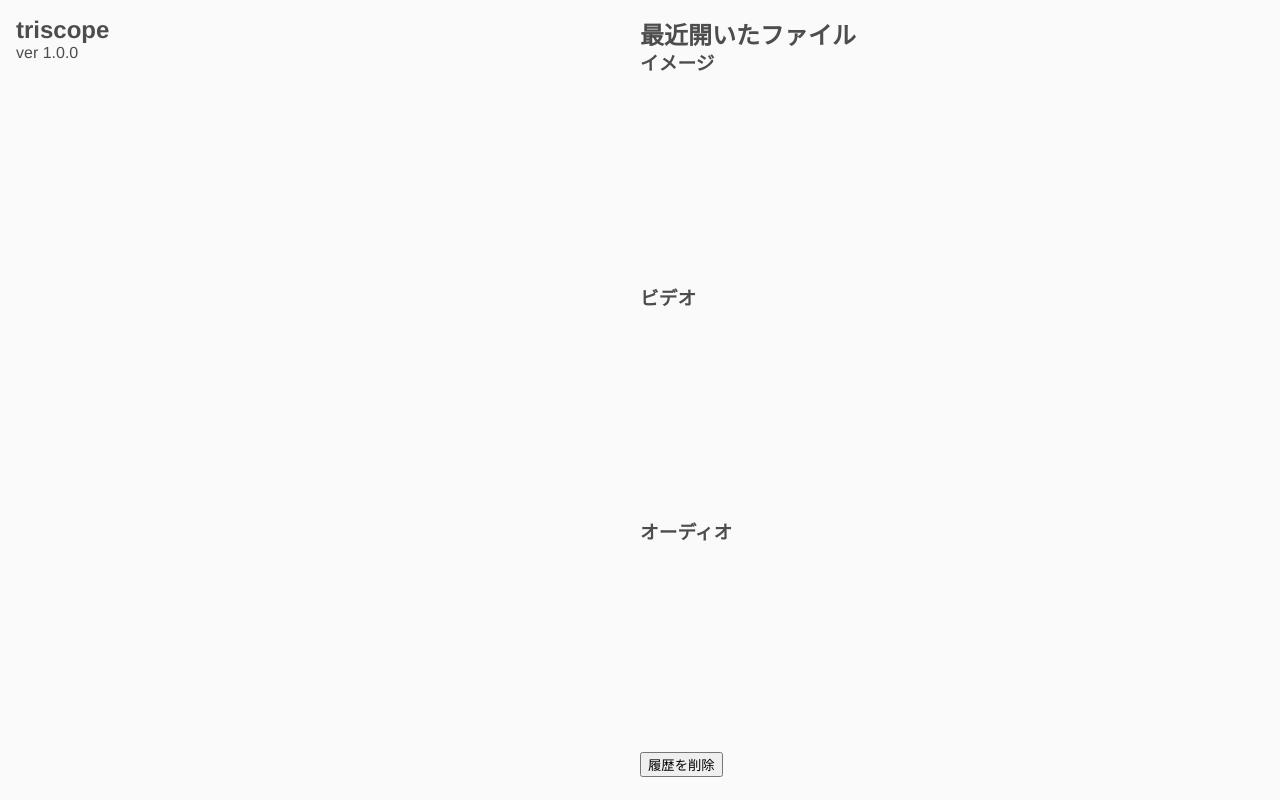
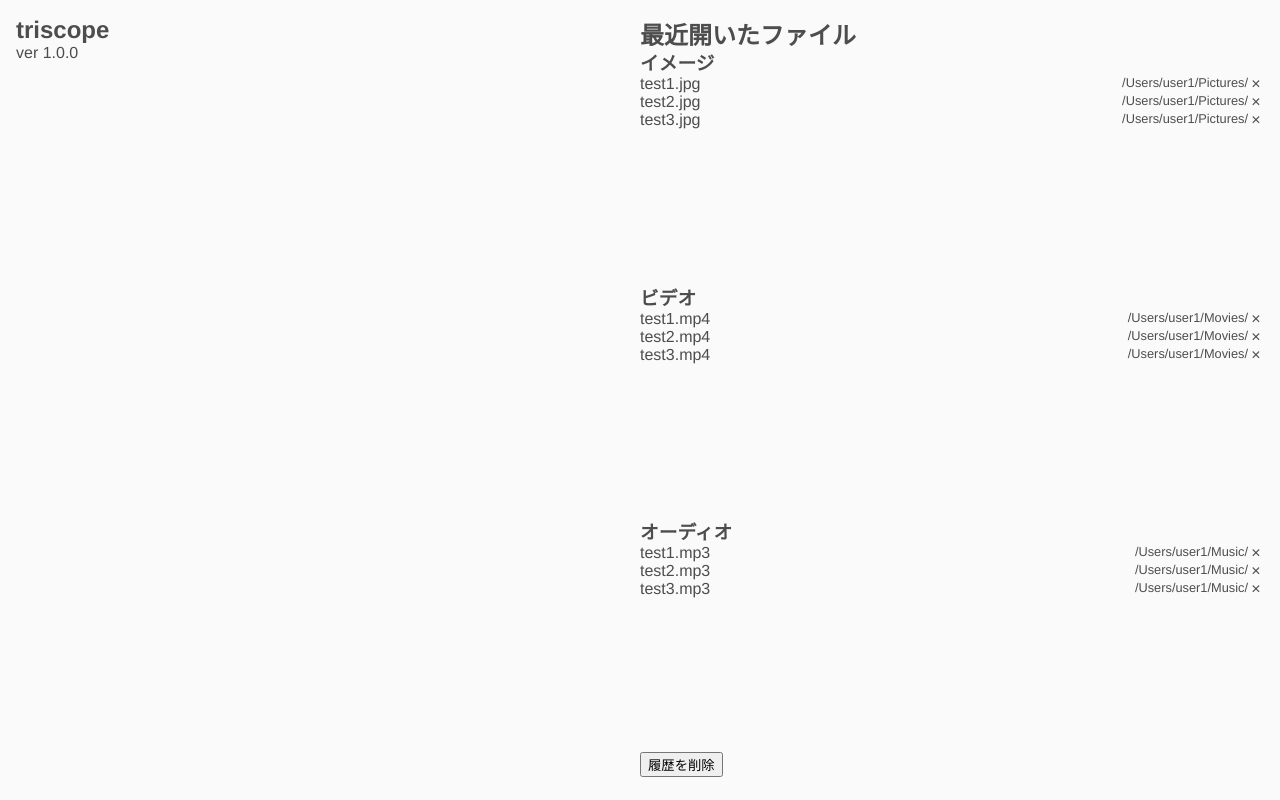
Before and after one commit to aquilaneo/triscope, a Vue app: page / in a window 1280 px wide. Built offline with nearby package versions, Linux system fonts and the light colour scheme.

Commit message:
ファイルリストコンポーネントを作成

```diff
--- /dev/null
+++ b/src/components/top/CurrentFileList.vue
@@ -0,0 +1,47 @@
+<script setup lang="ts">
+export interface CurrentFileItem {
+	fileName: string;
+	filePath: string;
+}
+
+const props = defineProps<{ items: Array<CurrentFileItem> }>();
+</script>
+
+<template>
+	<ul class="current-file-list">
+		<li v-for="item in props.items" class="current-file-list__file-item">
+			<div class="file-item__name-path-container">
+				<div>{{ item.fileName }}</div>
+				<div class="file-item__file-path">{{ item.filePath }}</div>
+			</div>
+			<div class="file-item__remove-button">×</div>
+		</li>
+	</ul>
+</template>
+
+<style scoped>
+.current-file-list {
+	width: 100%;
+}
+
+.current-file-list__file-item {
+	display: grid;
+	grid-template-columns: 1fr 1rem;
+}
+
+.file-item__name-path-container {
+	display: flex;
+	justify-content: space-between;
+	flex-wrap: wrap;
+}
+
+.file-item__file-path {
+	font-size: 0.8rem;
+	margin-left: 1rem;
+}
+
+.file-item__remove-button {
+	text-align: center;
+}
+
+</style>
--- a/src/components/top/Top.vue
+++ b/src/components/top/Top.vue
@@ -1,5 +1,23 @@
 <script setup lang="ts">
+import CurrentFileList, { CurrentFileItem } from "./CurrentFileList.vue";
 
+const currentImages: CurrentFileItem[] = [
+	{ fileName: "test1.jpg", filePath: "/Users/user1/Pictures/" },
+	{ fileName: "test2.jpg", filePath: "/Users/user1/Pictures/" },
+	{ fileName: "test3.jpg", filePath: "/Users/user1/Pictures/" },
+];
+
+const currentVideos: CurrentFileItem[] = [
+	{ fileName: "test1.mp4", filePath: "/Users/user1/Movies/" },
+	{ fileName: "test2.mp4", filePath: "/Users/user1/Movies/" },
+	{ fileName: "test3.mp4", filePath: "/Users/user1/Movies/" },
+];
+
+const currentAudios: CurrentFileItem[] = [
+	{ fileName: "test1.mp3", filePath: "/Users/user1/Music/" },
+	{ fileName: "test2.mp3", filePath: "/Users/user1/Music/" },
+	{ fileName: "test3.mp3", filePath: "/Users/user1/Music/" },
+];
 </script>
 
 
@@ -21,15 +39,15 @@
 			</div>
 			<div>
 				<h3>イメージ</h3>
-
+				<CurrentFileList :items="currentImages"/>
 			</div>
 			<div>
 				<h3>ビデオ</h3>
-
+				<CurrentFileList :items="currentVideos"/>
 			</div>
 			<div>
 				<h3>オーディオ</h3>
-
+				<CurrentFileList :items="currentAudios"/>
 			</div>
 			<div>
 				<button>履歴を削除</button>
--- a/src/css/reset.css
+++ b/src/css/reset.css
@@ -5,3 +5,12 @@ body {
 h1, h2, h3, h4, h5, h6 {
     margin: 0;
 }
+
+ul {
+    margin: 0;
+    padding: 0;
+}
+
+li {
+    list-style: none;
+}
```
